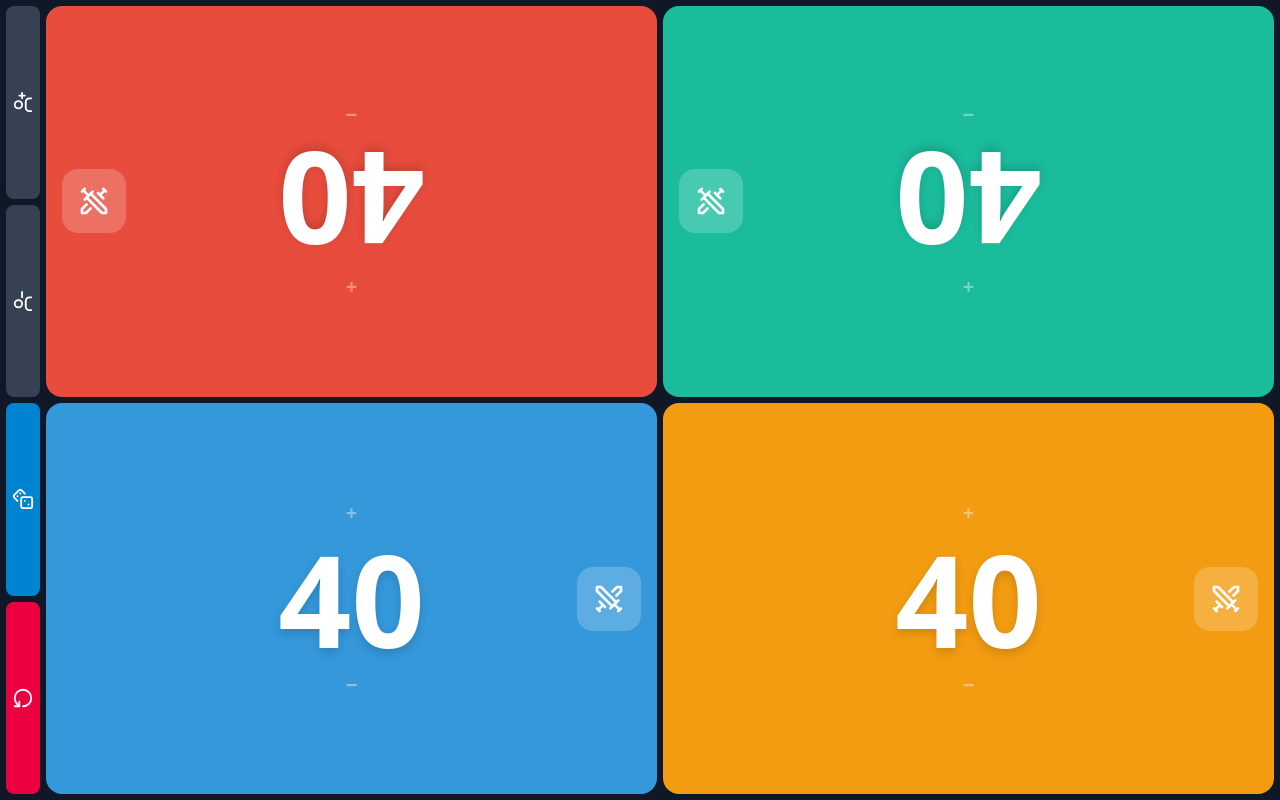
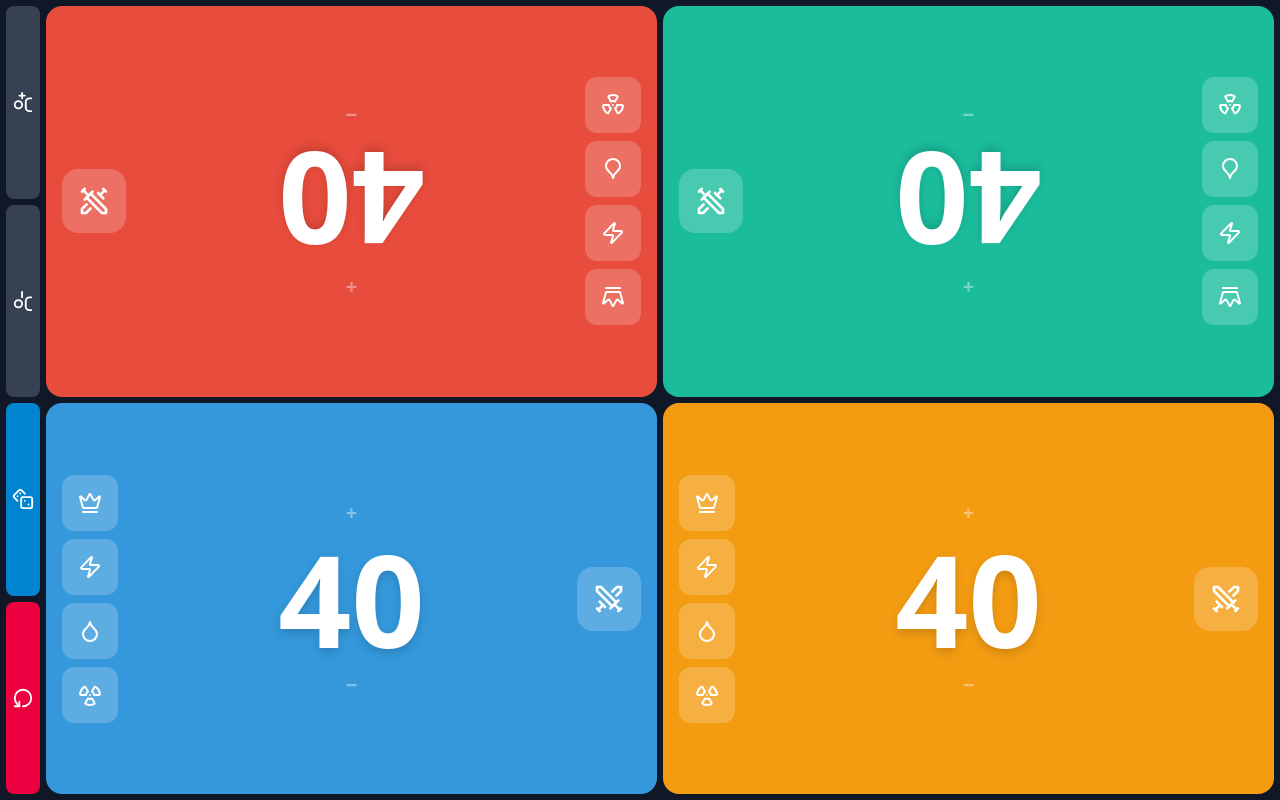
Before and after one commit to reardonj/windsurf-edh-tracker, a React (Vite) app: page / in a window 1280 px wide. Built offline with nearby package versions, Linux system fonts and the light colour scheme.

Commit message:
add support for counters

```diff
--- a/src/App.tsx
+++ b/src/App.tsx
@@ -1,6 +1,7 @@
 import { useReducer, useEffect, useCallback } from 'react';
 import { gameReducer, createInitialState } from './state/reducer';
 import { saveState, loadState } from './state/storage';
+import { CounterType } from './state/types';
 import TopBar from './components/TopBar';
 import PlayerGrid from './components/PlayerGrid';
 
@@ -25,11 +26,18 @@ export default function App() {
           targetPlayerId: playerId,
           delta,
         });
+      } else if (state.activeCounterType) {
+        dispatch({
+          type: 'INCREMENT_COUNTER',
+          playerId,
+          counterType: state.activeCounterType,
+          delta,
+        });
       } else {
         dispatch({ type: 'INCREMENT_LIFE', playerId, delta });
       }
     },
-    [state.commanderDamageSourceId],
+    [state.commanderDamageSourceId, state.activeCounterType],
   );
 
   const handleToggleCommanderDamage = useCallback(
@@ -40,10 +48,18 @@ export default function App() {
     [],
   );
 
+  const handleToggleCounter = useCallback(
+    (playerId: string, counterType: CounterType) => {
+      dispatch({ type: 'CLEAR_SELECTION' });
+      dispatch({ type: 'TOGGLE_COUNTER_VIEW', counterType, playerId });
+    },
+    [],
+  );
+
   return (
     <div className="flex flex-row h-full w-full">
       <TopBar
-        commanderDamageMode={!!state.commanderDamageSourceId}
+        modalIncrementInProgress={!!state.commanderDamageSourceId || !!state.activeCounterType}
         playerCount={state.visibleCount}
         onAddPlayer={() => {
           dispatch({ type: 'CLEAR_SELECTION' });
@@ -53,7 +69,13 @@ export default function App() {
           dispatch({ type: 'CLEAR_SELECTION' });
           dispatch({ type: 'REMOVE_PLAYER' })
         }}
-        onRandomPlayer={() => dispatch({ type: 'SELECT_RANDOM_PLAYER' })}
+        onRandomPlayer={() => {
+          if (state.selectedPlayerId) {
+            dispatch({ type: 'CLEAR_SELECTION' });
+          } else {
+            return dispatch({ type: 'SELECT_RANDOM_PLAYER' });
+          }
+        }}
         onReset={() => {
           dispatch({ type: 'CLEAR_SELECTION' });
           dispatch({ type: 'RESET_GAME' })
@@ -63,8 +85,11 @@ export default function App() {
         players={state.players.slice(0, state.visibleCount)}
         selectedPlayerId={state.selectedPlayerId}
         commanderDamageSourceId={state.commanderDamageSourceId}
+        activeCounterType={state.activeCounterType}
+        activeCounterPlayerId={state.activeCounterPlayerId}
         onIncrement={handleIncrement}
         onToggleCommanderDamage={handleToggleCommanderDamage}
+        onToggleCounter={handleToggleCounter}
       />
     </div>
   );
--- /dev/null
+++ b/src/components/CounterButton.tsx
@@ -0,0 +1,57 @@
+import { LucideIcon } from 'lucide-react';
+import { CounterType } from '../state/types';
+
+interface CounterButtonProps {
+  counterType: CounterType;
+  icon: LucideIcon;
+  count: number;
+  playerId: string;
+  activeCounterType: CounterType | null;
+  activeCounterPlayerId: string | null;
+  commanderDamageSourceId: string | null;
+  onToggle: (counterType: CounterType) => void;
+}
+
+export default function CounterButton({
+  counterType,
+  icon: Icon,
+  count,
+  playerId,
+  activeCounterType,
+  activeCounterPlayerId,
+  commanderDamageSourceId,
+  onToggle,
+}: CounterButtonProps) {
+  const isThisPlayerActiveForCounter = activeCounterPlayerId === playerId;
+  const isAnotherPlayerActiveForCounter = activeCounterPlayerId !== null && !isThisPlayerActiveForCounter;
+  const isActive = activeCounterType === counterType && isThisPlayerActiveForCounter;
+  const isDisabled = isAnotherPlayerActiveForCounter || !!commanderDamageSourceId || (activeCounterType !== counterType && isThisPlayerActiveForCounter);
+
+  return (
+    <div className="flex items-center gap-2">
+      <button
+        className={`p-4 rounded-xl transition-colors pointer-events-auto cursor-pointer ${isActive
+            ? 'bg-white/50 text-white'
+            : isDisabled
+              ? 'bg-white/5 text-white/20 cursor-not-allowed'
+              : 'bg-white/20 text-white hover:bg-white/50 hover:text-white/70'
+          }`}
+        onClick={(e) => {
+          e.stopPropagation();
+          if (!isDisabled || isActive) {
+            onToggle(counterType);
+          }
+        }}
+        disabled={isDisabled && !isActive}
+        aria-label={`Toggle ${counterType} counter`}
+      >
+        <Icon size={24} />
+      </button>
+      {count > 0 && (
+        <span className="text-2xl font-bold text-white drop-shadow-lg tabular-nums pointer-events-none">
+          {count}
+        </span>
+      )}
+    </div>
+  );
+}
--- a/src/components/PlayerGrid.tsx
+++ b/src/components/PlayerGrid.tsx
@@ -1,12 +1,15 @@
-import { Player } from '../state/types';
+import { Player, CounterType } from '../state/types';
 import PlayerTile from './PlayerTile';
 
 interface PlayerGridProps {
   players: Player[];
   selectedPlayerId: string | null;
   commanderDamageSourceId: string | null;
+  activeCounterType: CounterType | null;
+  activeCounterPlayerId: string | null;
   onIncrement: (playerId: string, delta: number) => void;
   onToggleCommanderDamage: (sourcePlayerId: string) => void;
+  onToggleCounter: (playerId: string, counterType: CounterType) => void;
 }
 
 /**
@@ -65,7 +68,7 @@ function getTileSpanClass(index: number, total: number): string {
   return '';
 }
 
-export default function PlayerGrid({ players, selectedPlayerId, commanderDamageSourceId, onIncrement, onToggleCommanderDamage }: PlayerGridProps) {
+export default function PlayerGrid({ players, selectedPlayerId, commanderDamageSourceId, activeCounterType, activeCounterPlayerId, onIncrement, onToggleCommanderDamage, onToggleCounter }: PlayerGridProps) {
   return (
     <div className={`grid gap-1.5 p-1.5 flex-1 min-h-0 ${getGridClass(players.length)}`}>
       {players.map((player, i) => (
@@ -75,8 +78,11 @@ export default function PlayerGrid({ players, selectedPlayerId, commanderDamageS
             isSelected={player.id === selectedPlayerId}
             rotation={getRotation(i, players.length)}
             commanderDamageSourceId={commanderDamageSourceId}
+            activeCounterType={activeCounterType}
+            activeCounterPlayerId={activeCounterPlayerId}
             onIncrement={(delta) => onIncrement(player.id, delta)}
             onToggleCommanderDamage={() => onToggleCommanderDamage(player.id)}
+            onToggleCounter={(counterType) => onToggleCounter(player.id, counterType)}
           />
         </div>
       ))}
--- a/src/components/PlayerTile.tsx
+++ b/src/components/PlayerTile.tsx
@@ -1,19 +1,23 @@
 import { useRef, useEffect } from 'react';
-import { Swords } from 'lucide-react';
-import { Player } from '../state/types';
+import { Swords, Droplet, Radio, Zap, Crown, Radiation } from 'lucide-react';
+import { Player, CounterType } from '../state/types';
+import CounterButton from './CounterButton';
 
 interface PlayerTileProps {
   player: Player;
   isSelected: boolean;
   rotation: number;
   commanderDamageSourceId: string | null;
+  activeCounterType: CounterType | null;
+  activeCounterPlayerId: string | null;
   onIncrement: (delta: number) => void;
   onToggleCommanderDamage: () => void;
+  onToggleCounter: (counterType: CounterType) => void;
 }
 
 const holdTimeout = 750;
 
-export default function PlayerTile({ player, isSelected, rotation, commanderDamageSourceId, onIncrement, onToggleCommanderDamage }: PlayerTileProps) {
+export default function PlayerTile({ player, isSelected, rotation, commanderDamageSourceId, activeCounterType, activeCounterPlayerId, onIncrement, onToggleCommanderDamage, onToggleCounter }: PlayerTileProps) {
   const topTimerRef = useRef<number | null>(null);
   const bottomTimerRef = useRef<number | null>(null);
   const topIntervalRef = useRef<number | null>(null);
@@ -102,15 +106,13 @@ export default function PlayerTile({ player, isSelected, rotation, commanderDama
         }}
       >
         <span className="pointer-events-none text-white/40 text-xl font-bold">+</span>
-        {commanderDamageSourceId && commanderDamageSourceId !== player.id ? (
-          <span className="text-7xl sm:text-8xl md:text-9xl font-bold text-white drop-shadow-lg tabular-nums leading-none py-2">
-            {player.commanderDamage[commanderDamageSourceId] ?? 0}
-          </span>
-        ) : (
-          <span className="text-7xl sm:text-8xl md:text-9xl font-bold text-white drop-shadow-lg tabular-nums leading-none py-2">
-            {player.life}
-          </span>
-        )}
+        <span className="text-7xl sm:text-8xl md:text-9xl font-bold text-white drop-shadow-lg tabular-nums leading-none py-2">
+          {commanderDamageSourceId && commanderDamageSourceId !== player.id ? (
+            player.commanderDamage[commanderDamageSourceId] ?? 0
+          ) : (activeCounterType && activeCounterPlayerId === player.id) ? (
+            player.counters[activeCounterType] ?? 0
+          ) : (player.life)}
+        </span>
         <span className="pointer-events-none text-white/40 text-xl font-bold">−</span>
 
       </div>
@@ -131,6 +133,15 @@ export default function PlayerTile({ player, isSelected, rotation, commanderDama
 
       {/* Commander damage lowlight */}
       {(commanderDamageSourceId && commanderDamageSourceId == player.id) && (
+        <>
+          <div
+            className="absolute inset-0 rounded-2xl bg-black/30 pointer-events-none z-20"
+          />
+        </>
+      )}
+
+      {/* Counter lowlight for other players */}
+      {activeCounterPlayerId && activeCounterPlayerId !== player.id && (
         <>
           <div
             className="absolute inset-0 rounded-2xl bg-black/30 pointer-events-none z-20"
@@ -166,21 +177,67 @@ export default function PlayerTile({ player, isSelected, rotation, commanderDama
           transformOrigin: 'center center',
         }}
       >
-        {/* Commander damage toggle button */}
+        {/* Counter buttons - left side */}
+        <div className="absolute left-4 flex flex-col gap-2">
+          <CounterButton
+            counterType="commander_casts"
+            icon={Crown}
+            count={player.counters.commander_casts}
+            playerId={player.id}
+            activeCounterType={activeCounterType}
+            activeCounterPlayerId={activeCounterPlayerId}
+            commanderDamageSourceId={commanderDamageSourceId}
+            onToggle={onToggleCounter}
+          />
+          <CounterButton
+            counterType="energy"
+            icon={Zap}
+            count={player.counters.energy}
+            playerId={player.id}
+            activeCounterType={activeCounterType}
+            activeCounterPlayerId={activeCounterPlayerId}
+            commanderDamageSourceId={commanderDamageSourceId}
+            onToggle={onToggleCounter}
+          />
+          <CounterButton
+            counterType="poison"
+            icon={Droplet}
+            count={player.counters.poison}
+            playerId={player.id}
+            activeCounterType={activeCounterType}
+            activeCounterPlayerId={activeCounterPlayerId}
+            commanderDamageSourceId={commanderDamageSourceId}
+            onToggle={onToggleCounter}
+          />
+          <CounterButton
+            counterType="radiation"
+            icon={Radiation}
+            count={player.counters.radiation}
+            playerId={player.id}
+            activeCounterType={activeCounterType}
+            activeCounterPlayerId={activeCounterPlayerId}
+            commanderDamageSourceId={commanderDamageSourceId}
+            onToggle={onToggleCounter}
+          />
+        </div>
+
+        {/* Commander damage toggle button - right side */}
         <button
           className={`absolute middle-2 right-4 p-4 rounded-2xl transition-colors pointer-events-auto cursor-pointer ${commanderDamageSourceId === player.id
             ? 'bg-white/30 text-white'
-            : commanderDamageSourceId
+            : commanderDamageSourceId || activeCounterPlayerId
               ? 'bg-white/5 text-white/20 cursor-not-allowed'
               : 'bg-white/20 text-white hover:bg-white/50 hover:text-white/70'
             }`}
           onClick={(e) => {
             e.stopPropagation();
-            if (!commanderDamageSourceId || commanderDamageSourceId === player.id) {
+            if (!commanderDamageSourceId && !activeCounterPlayerId) {
+              onToggleCommanderDamage();
+            } else if (commanderDamageSourceId === player.id) {
               onToggleCommanderDamage();
             }
           }}
-          disabled={!!commanderDamageSourceId && commanderDamageSourceId !== player.id}
+          disabled={(!!commanderDamageSourceId && commanderDamageSourceId !== player.id) || !!activeCounterPlayerId}
           aria-label="Toggle commander damage"
         >
           <Swords size={32} />
--- a/src/components/TopBar.tsx
+++ b/src/components/TopBar.tsx
@@ -8,7 +8,7 @@ interface TopBarProps {
   onRemovePlayer: () => void;
   onRandomPlayer: () => void;
   onReset: () => void;
-  commanderDamageMode: boolean;
+  modalIncrementInProgress: boolean;
 }
 
 export default function TopBar({
@@ -17,7 +17,7 @@ export default function TopBar({
   onRemovePlayer,
   onRandomPlayer,
   onReset,
-  commanderDamageMode,
+  modalIncrementInProgress: commanderDamageMode,
 }: TopBarProps) {
   const [showConfirm, setShowConfirm] = useState(false);
 
--- a/src/state/reducer.ts
+++ b/src/state/reducer.ts
@@ -1,17 +1,19 @@
-import { GameState, Player, STARTING_LIFE, MIN_PLAYERS, MAX_PLAYERS, PLAYER_COLOR_COUNT } from './types';
+import { GameState, Player, STARTING_LIFE, MIN_PLAYERS, MAX_PLAYERS, PLAYER_COLOR_COUNT, CounterType } from './types';
 
 export type GameAction =
   | { type: 'INCREMENT_LIFE'; playerId: string; delta: number }
   | { type: 'ADD_PLAYER' }
   | { type: 'REMOVE_PLAYER' }
   | { type: 'SELECT_RANDOM_PLAYER' }
+  | { type: 'CLEAR_RANDOM_PLAYER' }
   | { type: 'SET_SELECTED'; playerId: string | null }
   | { type: 'CLEAR_SELECTION' }
   | { type: 'RESET_GAME' }
   | { type: 'HYDRATE'; state: GameState }
   | { type: 'TOGGLE_COMMANDER_DAMAGE_VIEW'; sourcePlayerId: string }
   | { type: 'INCREMENT_COMMANDER_DAMAGE'; sourcePlayerId: string; targetPlayerId: string; delta: number }
-  | { type: 'RESET_COMMANDER_DAMAGE' };
+  | { type: 'TOGGLE_COUNTER_VIEW'; counterType: CounterType; playerId: string }
+  | { type: 'INCREMENT_COUNTER'; playerId: string; counterType: CounterType; delta: number };
 
 function makePlayer(index: number): Player {
   return {
@@ -19,6 +21,12 @@ function makePlayer(index: number): Player {
     life: STARTING_LIFE,
     colorIndex: index % PLAYER_COLOR_COUNT,
     commanderDamage: {},
+    counters: {
+      poison: 0,
+      radiation: 0,
+      energy: 0,
+      commander_casts: 0,
+    },
   };
 }
 
@@ -33,6 +41,8 @@ export function createInitialState(visibleCount: number = 4): GameState {
     visibleCount,
     selectedPlayerId: null,
     commanderDamageSourceId: null,
+    activeCounterType: null,
+    activeCounterPlayerId: null,
   };
 }
 
@@ -76,6 +86,13 @@ export function gameReducer(state: GameState, action: GameAction): GameState {
       };
     }
 
+    case 'CLEAR_RANDOM_PLAYER': {
+      return {
+        ...state,
+        selectedPlayerId: null,
+      };
+    }
+
     case 'SET_SELECTED': {
       return { ...state, selectedPlayerId: action.playerId };
     }
@@ -87,9 +104,21 @@ export function gameReducer(state: GameState, action: GameAction): GameState {
     case 'RESET_GAME': {
       return {
         ...state,
-        players: state.players.map((p) => ({ ...p, life: STARTING_LIFE, commanderDamage: {} })),
+        players: state.players.map((p) => ({
+          ...p,
+          life: STARTING_LIFE,
+          commanderDamage: {},
+          counters: {
+            poison: 0,
+            radiation: 0,
+            energy: 0,
+            commander_casts: 0,
+          },
+        })),
         selectedPlayerId: null,
         commanderDamageSourceId: null,
+        activeCounterType: null,
+        activeCounterPlayerId: null,
       };
     }
 
@@ -120,11 +149,27 @@ export function gameReducer(state: GameState, action: GameAction): GameState {
       };
     }
 
-    case 'RESET_COMMANDER_DAMAGE': {
+    case 'TOGGLE_COUNTER_VIEW': {
+      const isActive = state.activeCounterType === action.counterType && state.activeCounterPlayerId === action.playerId;
       return {
         ...state,
-        players: state.players.map((p) => ({ ...p, commanderDamage: {} })),
-        commanderDamageSourceId: null,
+        activeCounterType: isActive ? null : action.counterType,
+        activeCounterPlayerId: isActive ? null : action.playerId,
+      };
+    }
+
+    case 'INCREMENT_COUNTER': {
+      return {
+        ...state,
+        players: state.players.map((p) => {
+          if (p.id !== action.playerId) return p;
+          const current = p.counters[action.counterType];
+          const next = Math.max(0, current + action.delta);
+          return {
+            ...p,
+            counters: { ...p.counters, [action.counterType]: next },
+          };
+        }),
       };
     }
 
```
Also changed, not shown: src/state/storage.ts (+19 -0 lines), src/state/types.ts (+12 -0 lines).
